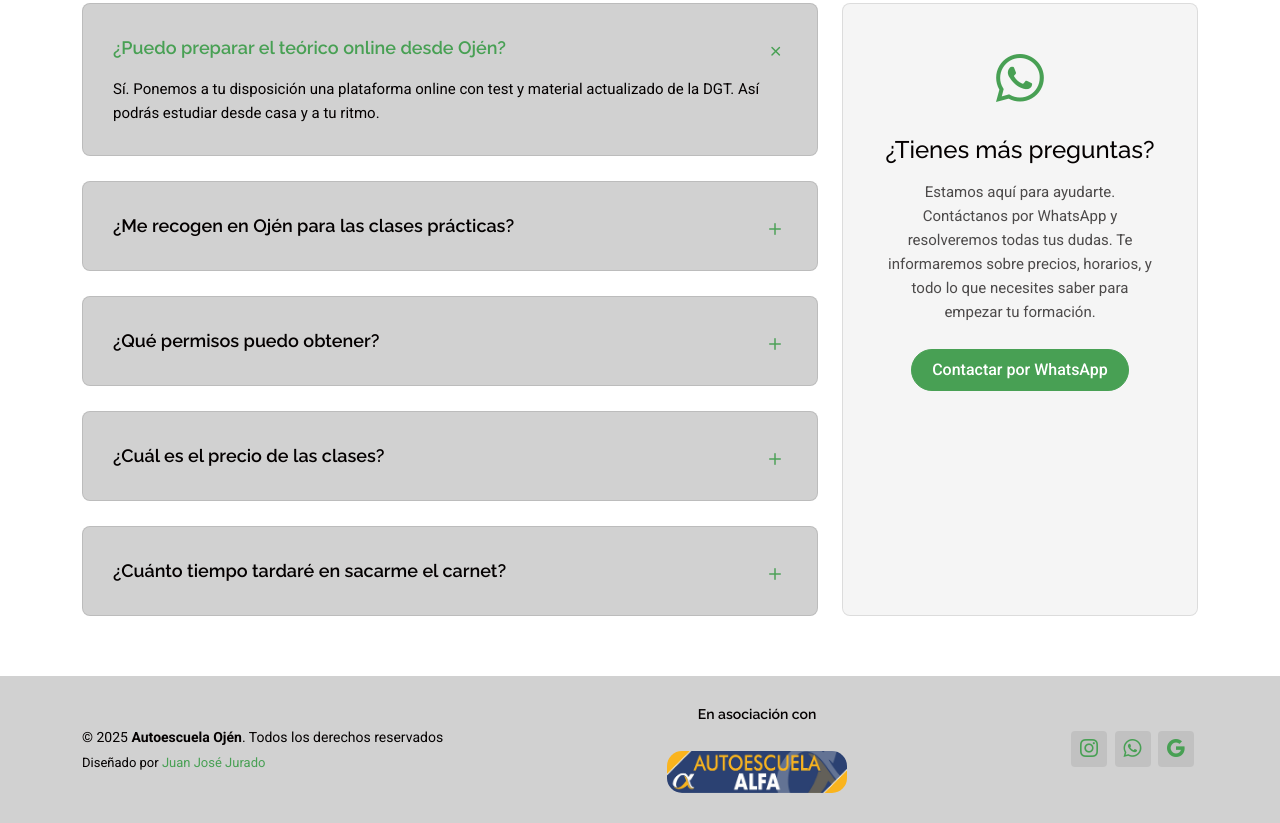
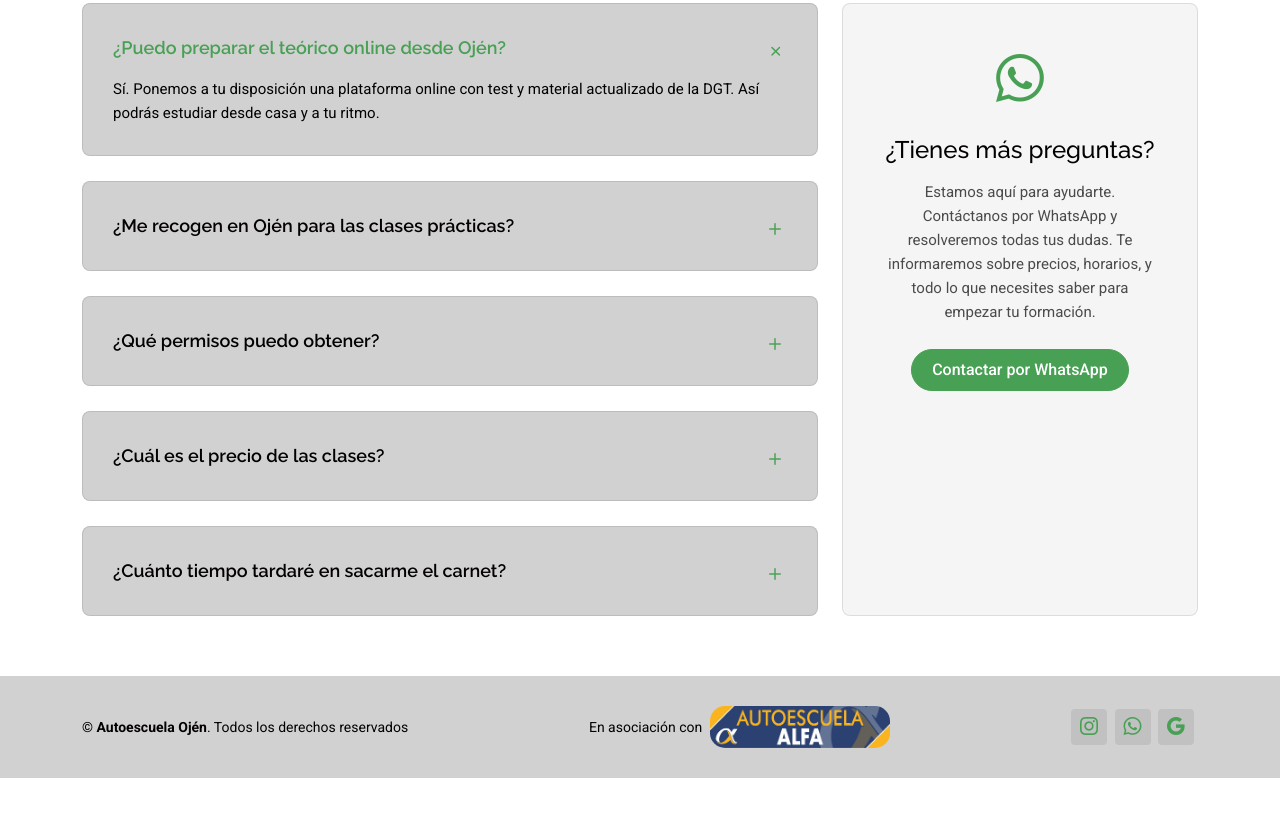
Before and after one commit to autoescuelaalfa/autoescuelaojen, a plain HTML site: page index.html in a window 1280 px wide. Shown: the part 4688-5511 px from the top of the page. After the commit the page ends 5466 px from the top, so only its background shows below. Drawn offline with Linux system fonts and the light colour scheme; animation ran at ten frames a second.

Commit message:
Modificar footer: eliminar créditos, 2025 y unificar asociación en una línea

```diff
--- a/index.html
+++ b/index.html
@@ -863,25 +863,23 @@
     <div class="copyright text-center">
       <div class="container d-flex flex-column flex-lg-row justify-content-center justify-content-lg-between align-items-center">
 
-        <div class="d-flex flex-column align-items-center align-items-lg-start">
+        <div class="d-flex align-items-center">
           <div>
-            © 2025 <strong><span>Autoescuela Ojén</span></strong>. Todos los derechos reservados
-          </div>
-          <div class="credits">
-            Diseñado por <a href="https://xn--diseowebcordoba-1qb.es/">Juan José Jurado</a>
+            © <strong><span>Autoescuela Ojén</span></strong>. Todos los derechos reservados
           </div>
         </div>
 
-        <div class="social-links order-first order-lg-last mb-3 mb-lg-0">
+        <!-- Asociación: logo e información en una línea -->
+        <div class="footer-associate d-flex align-items-center justify-content-center gap-2 my-2 my-lg-0">
+          <span>En asociación con</span>
+          <img src="assets/img/alfa.jpeg" alt="Autoescuela Alfa" class="associate-logo img-fluid">
+        </div>
+
+        <div class="social-links order-first order-lg-last mb-2 mb-lg-0">
           <a href="https://www.instagram.com/autoescuelaalfa"><i class="bi bi-instagram"></i></a>
           <a href="https://api.whatsapp.com/send?phone=34693573074"><i class="bi bi-whatsapp"></i></a>
           <a href="https://share.google/tQ9X2rXULFIEXZGDZ"><i class="bi bi-google"></i></a>
         </div>
-<!-- Asociación: logo e información -->
-          <div class="col-lg-2 col-md-3 footer-associate text-center">
-            <h4>En asociación con</h4>
-            <img src="assets/img/alfa.jpeg" alt="Alfa" class="associate-logo img-fluid mt-2">
-          </div>
       </div>
     </div>
 
```
